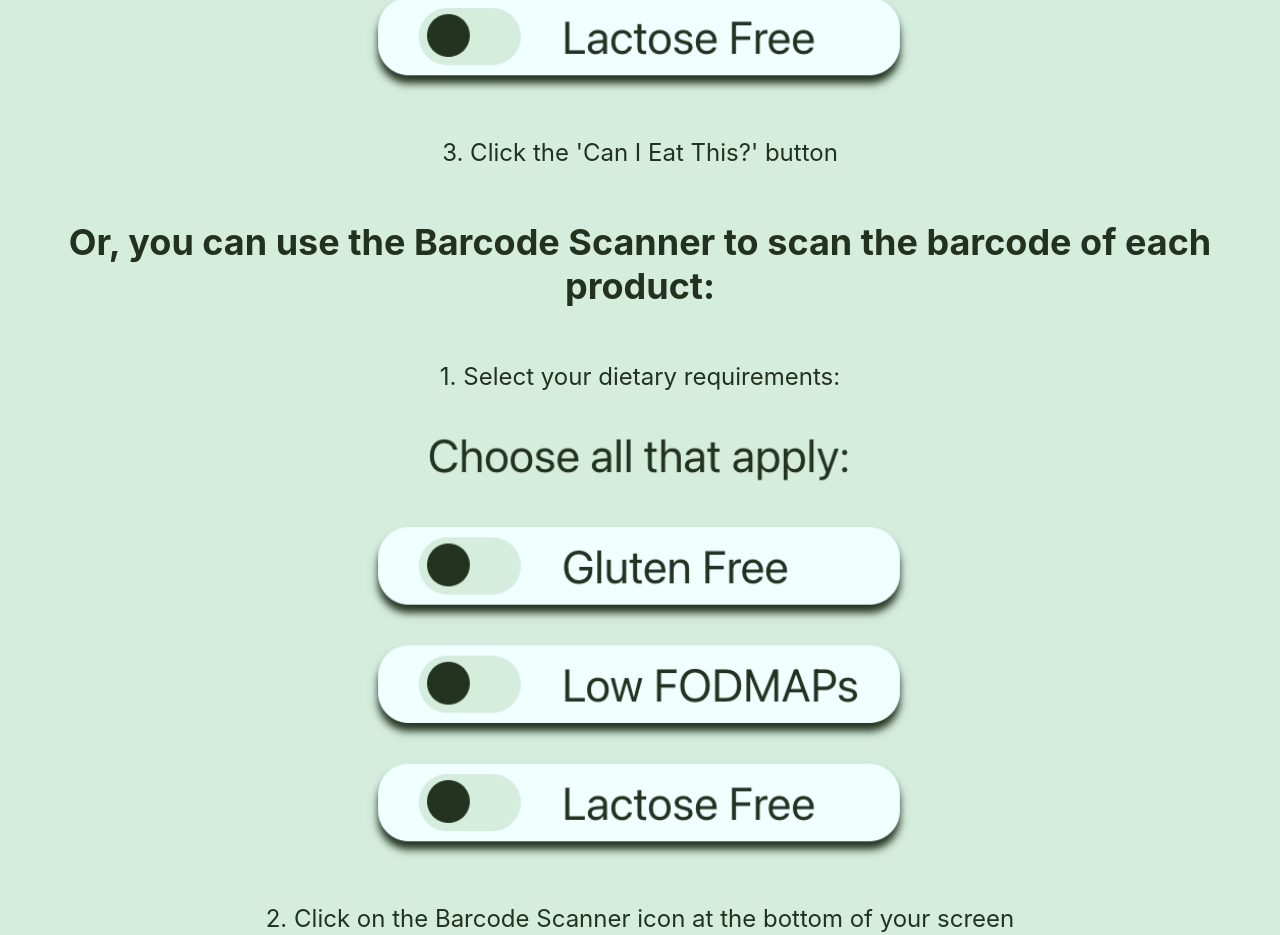
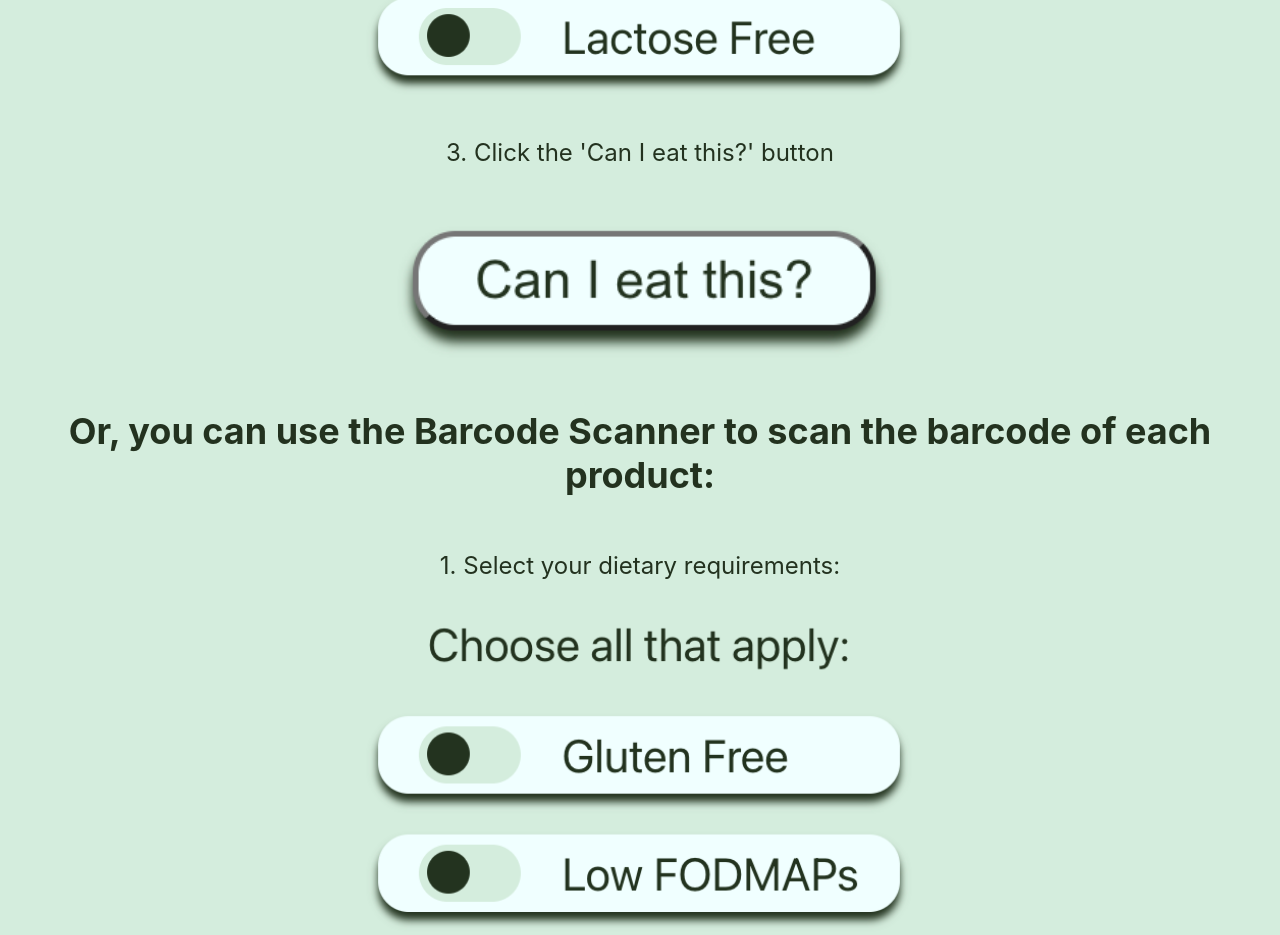
Before and after one commit to SchoolOfCode/bc13_final-project_front-end-6-weddings-a-seamonkey, a React (Create React App) app: page /instructions in a window 1280 px wide. Shown: the part 1132-2067 px from the top of the page. Built offline with nearby package versions, Linux system fonts and the light colour scheme; no server answers.

Commit message:
small tweaks to content

```diff
--- a/src/Components/Instructions/index.js
+++ b/src/Components/Instructions/index.js
@@ -4,6 +4,7 @@ import barcodeScanner from '../../Images/barcodescanner.png';
 import dietaryRequirements from '../../Images/dietary-requirements.png';
 import happyFace from '../../Images/happy.gif';
 import sadFace from '../../Images/sad.gif';
+import canIEatThis from '../../Images/can-i-eat-this.png';
 
 function Instructions() {
 	return (
@@ -19,7 +20,8 @@ function Instructions() {
 			<img src={searchBar} alt="search bar" className="search-bar"></img>
 			<p className="paragraph">2. Select your dietary requirements:</p>
 			<img src={dietaryRequirements} alt="dietary requirements" className="dietary-requirements"></img>
-			<p className="paragraph">3. Click the 'Can I Eat This?' button</p>
+			<p className="paragraph">3. Click the 'Can I eat this?' button</p>
+			<img src={canIEatThis} alt="Can I eat this?" className="can-i-eat-this"></img>
 
 			<h2 className="subheading">Or, you can use the Barcode Scanner to scan the barcode of each product:</h2>
 			<p className="paragraph">1. Select your dietary requirements:</p>
--- a/src/Components/Instructions/instructions.css
+++ b/src/Components/Instructions/instructions.css
@@ -34,6 +34,13 @@
     align-items: center;
   }
 
+  .can-i-eat-this {
+    width: 50%;
+    display: flex;
+    flex-direction: column;
+    align-items: center;
+  }
+
   .barcode-scanner {
     width: 50%;
     display: flex;
```
